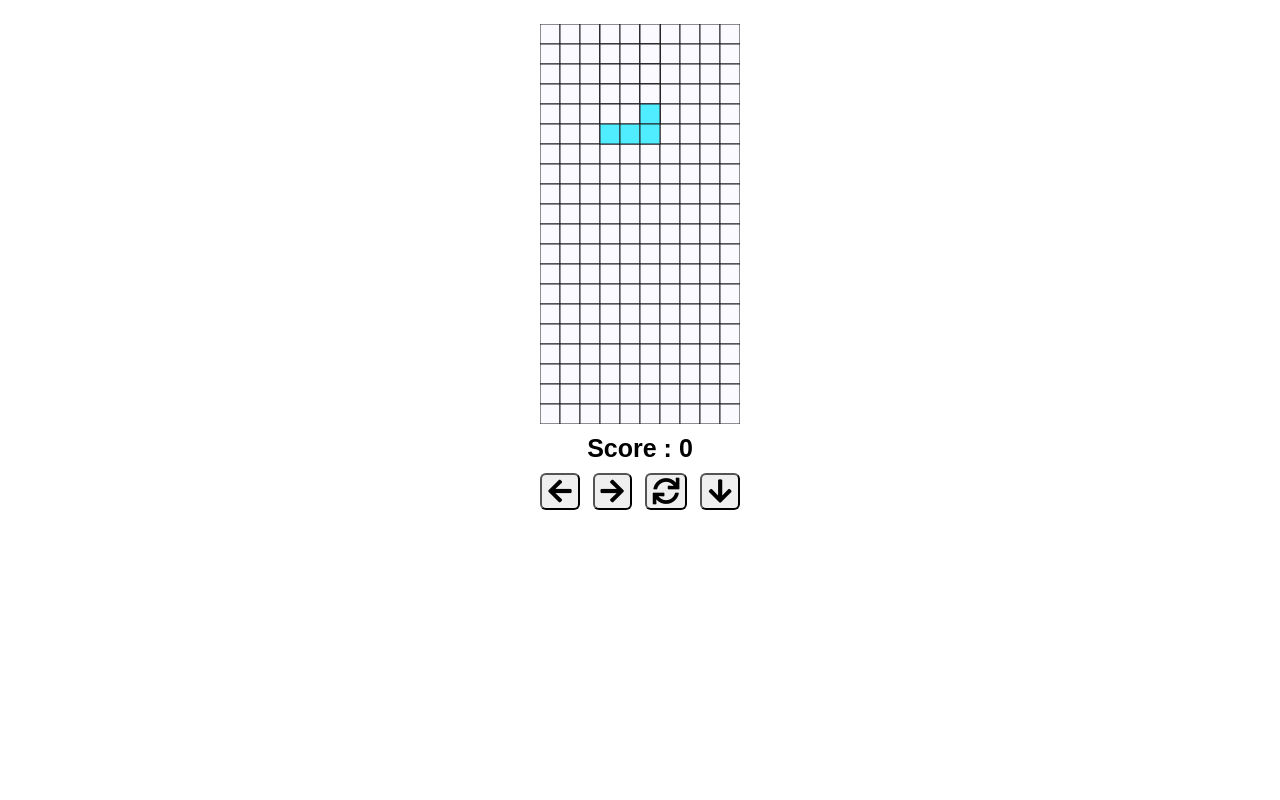
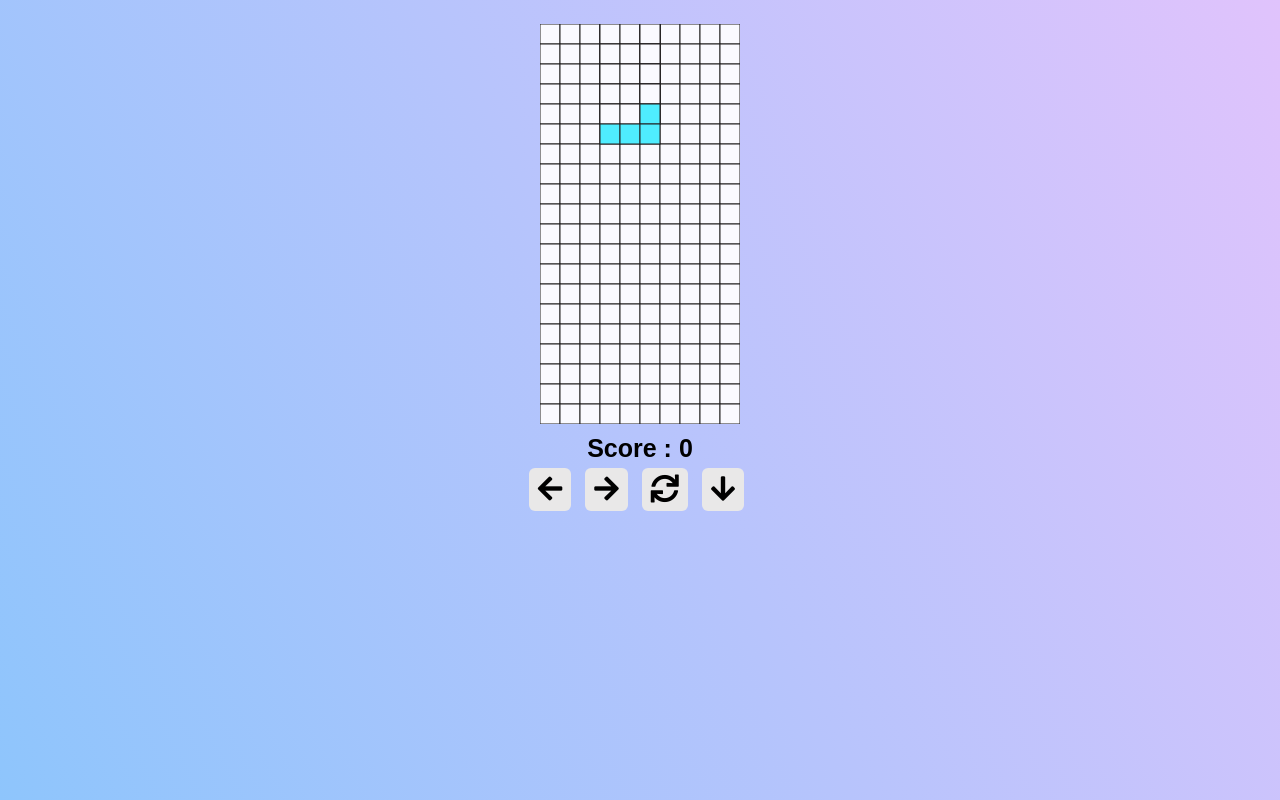
Before and after one commit to brijathom/tetris, a PHP site: page / in a window 1280 px wide. Run offline with PHP 8.4, Linux system fonts and the light colour scheme; some libraries are stand-ins or nearby versions.

Commit message:
Update styling

```diff
--- a/styles/main.css
+++ b/styles/main.css
@@ -1,3 +1,11 @@
+html {
+    height: 100%;
+    background-color: #8ec5fc;
+    background-image: linear-gradient(62deg, #8ec5fc 0%, #e0c3fc 100%);
+    margin: 0;
+    background-repeat: no-repeat;
+    background-attachment: fixed;
+}
 body {
     font-weight: bold;
     font-family: Arial, Helvetica, sans-serif;
@@ -8,7 +16,7 @@ body {
     -moz-user-select: none;
     -ms-user-select: none;
     user-select: none;
-    touch-action: none;
+    height: 95vh;
     font-size: 25px;
     margin-top: 3vh;
 }
@@ -20,13 +28,25 @@ body {
 }
 
 button {
-    margin: 0px 3px 0px 3px;
-    padding: 3px 6px 3px 6px;
+    display: inline-block;
+    text-align: center;
+    vertical-align: middle;
+    cursor: pointer;
+    background-image: none;
+    background-color: #e9e8e8;
+    outline-style: none;
+    touch-action: none;
+    border: 1px solid transparent;
+    margin-right: 7px;
+    font-weight: 400;
+    padding: 6px 8px;
+    font-size: 14px;
+    line-height: 1.43;
     border-radius: 6px;
 }
 
 #score-wrapper {
-    margin: 0px 0px 10px 0px;
+    margin: 0px 0px 5px 0px;
 }
 
 #score {
```
Also changed, not shown: favicon.ico, 1 other file.
